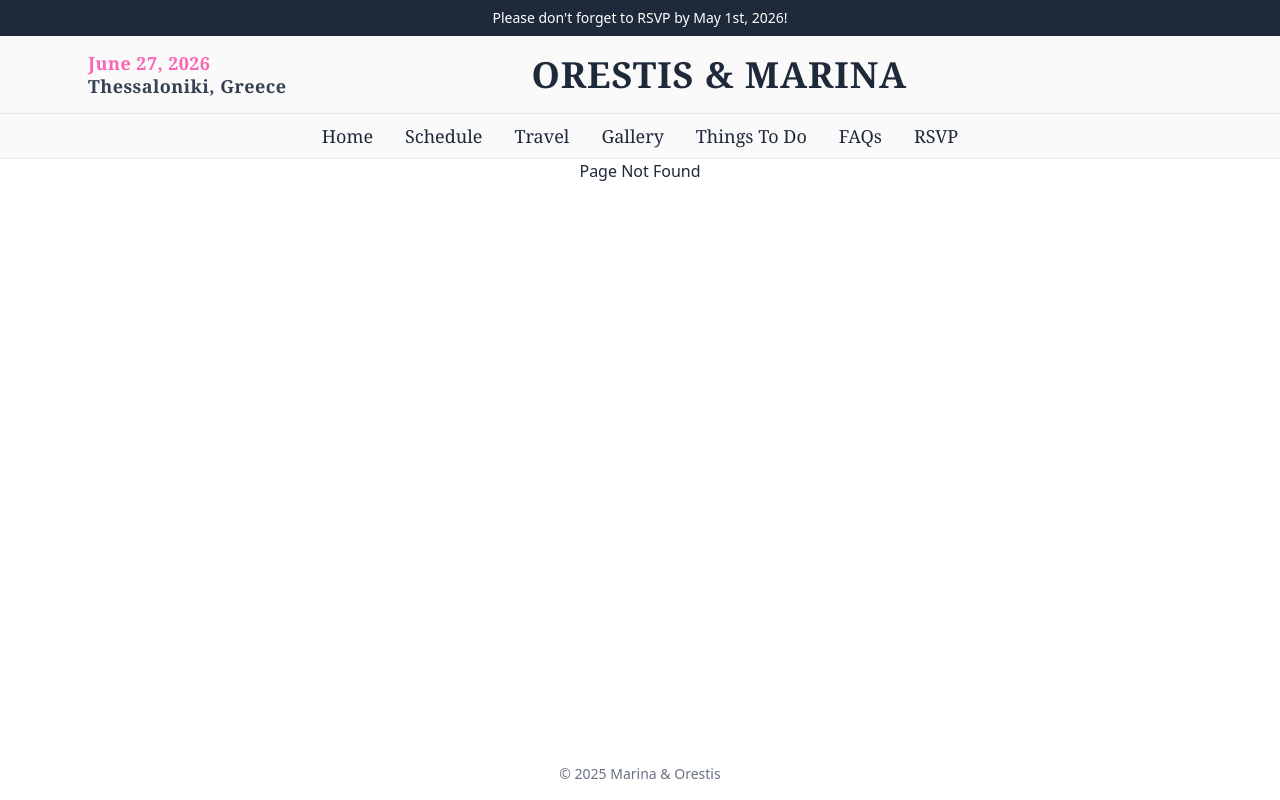
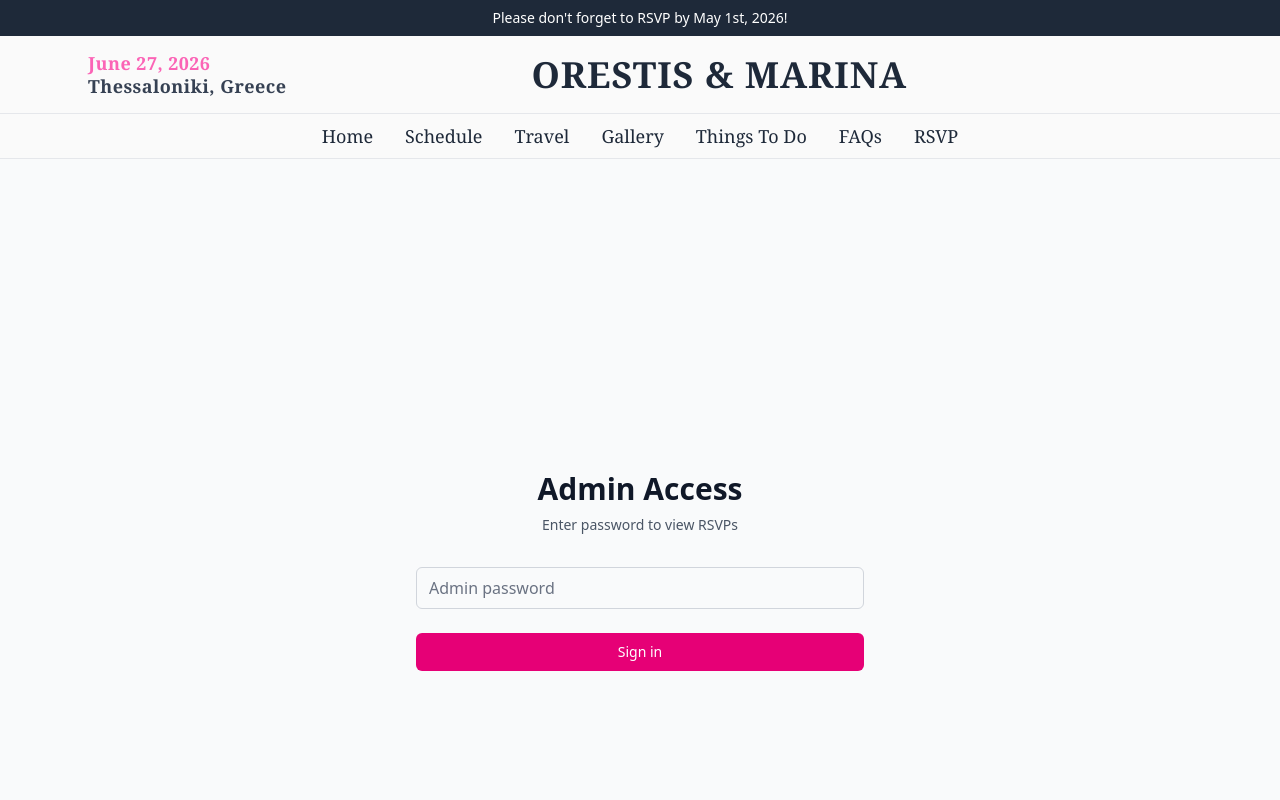
Before and after one commit to oalagial/marina-orestis-wedding, a React (Vite) app: page /admin in a window 1280 px wide. Before the commit this address had no page. Shown: the top 800 px of the page. Built offline with nearby package versions, Linux system fonts and the light colour scheme; a web font is replaced by a local one.

Commit message:
feat: update admin RSVP route from '/admin-rsvps' to '/admin' for consistency

```diff
--- a/src/App.jsx
+++ b/src/App.jsx
@@ -21,7 +21,7 @@ function App() {
             <Route path="/things-to-do" element={<div>Things To Do Page</div>} />
             <Route path="/faqs" element={<div>FAQs Page</div>} />
             <Route path="/rsvp" element={<RPSV />} />
-            <Route path="/admin-rsvps" element={<AdminRSVPs />} />
+            <Route path="/admin" element={<AdminRSVPs />} />
             <Route path="*" element={<div>Page Not Found</div>} />
           </Routes>
         </main>
```
